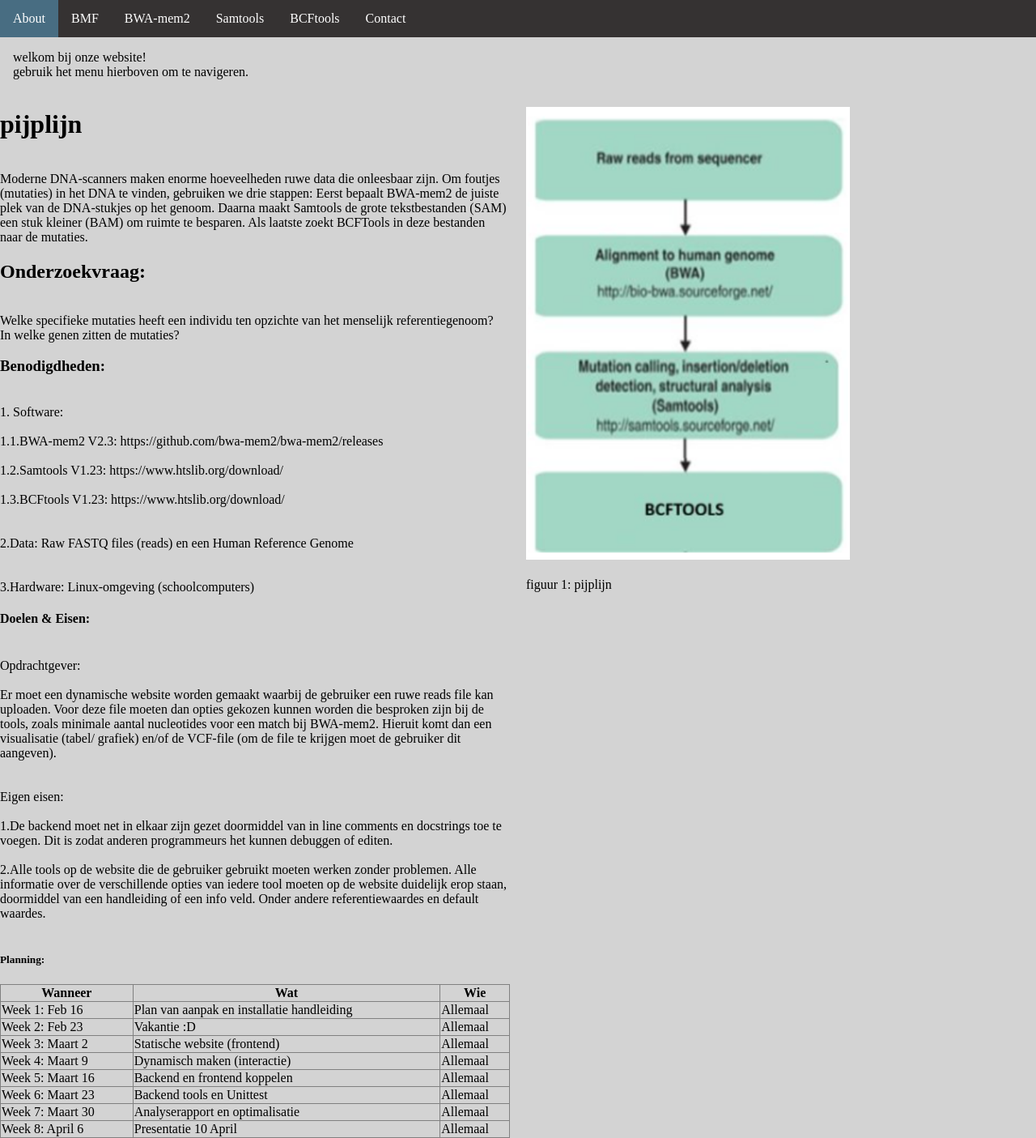
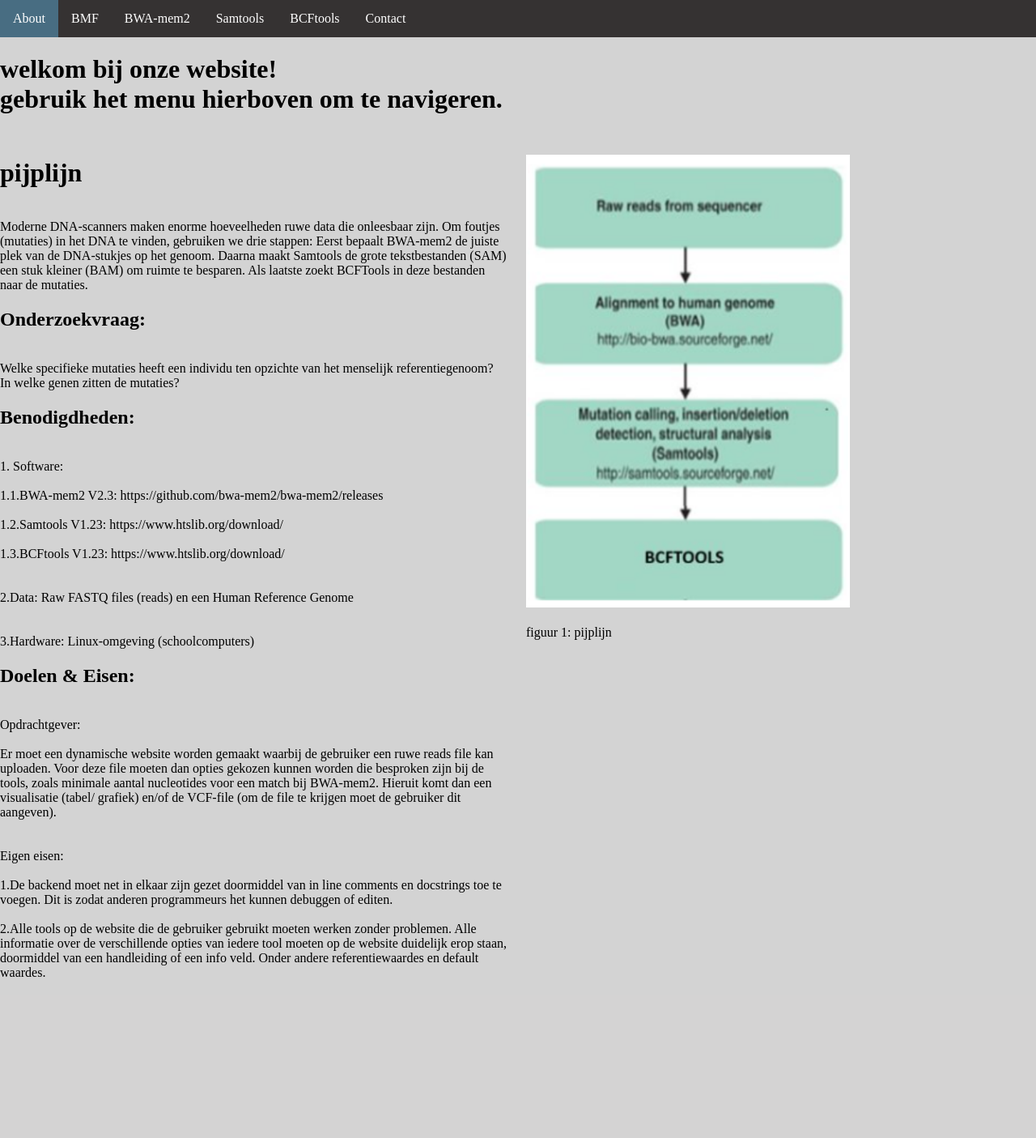
Before and after one commit to mokalashhanze/installatie-handleiding-tool, a Flask app: page / in a window 1280 px wide. Shown: the whole page at 81% size. After the commit the page ends 1206 px from the top, so only its background shows below. Run offline with Flask 3, Linux system fonts and the light colour scheme.

Commit message:
Update index.html

```diff
--- a/website/templates/index.html
+++ b/website/templates/index.html
@@ -3,10 +3,14 @@
 {% block content %}
 
         <p class="paragraph_text">
+        <h1>
+
+
         welkom bij onze website!
         <br>
         gebruik het menu hierboven om te navigeren.
         </p>
+        </h1>
         <div style="display: flex; max-width: 200ch; justify-content: space-between; gap: 20px;">
         <div style="flex: 1;">
     <h1>
@@ -26,9 +30,9 @@
     <br>
     In welke genen zitten de mutaties?
     <br>
-    <h3>
+    <h2>
         Benodigdheden:
-    </h3>
+    </h2>
     <br> 1. Software: <br>
     <br>1.1.BWA-mem2 V2.3: https://github.com/bwa-mem2/bwa-mem2/releases <br>
     <br>1.2.Samtools V1.23: https://www.htslib.org/download/ <br>
@@ -36,9 +40,9 @@
 
     <br>2.Data: Raw FASTQ files (reads) en een Human Reference Genome <br><br>
     <br>3.Hardware: Linux-omgeving (schoolcomputers)<br>
-    <h4>
+    <h2>
     Doelen & Eisen:
-    </h4>
+    </h2>
     <br>Opdrachtgever:<br><br>
     Er moet een dynamische website worden gemaakt waarbij de gebruiker een ruwe reads file kan uploaden.
     Voor deze file moeten dan opties gekozen kunnen worden die besproken zijn bij de tools,
@@ -53,58 +57,6 @@
     Alle informatie over de verschillende opties van iedere tool moeten op de website duidelijk erop staan,
     doormiddel van een handleiding of een info veld. Onder andere referentiewaardes en default waardes.
     <br><br>
-    <h5>
-    Planning:
-    </h5>
-<table border="1" style="border-collapse: collapse; width: 100%;">
-  <tr>
-    <th>Wanneer</th>
-    <th>Wat</th>
-    <th>Wie</th>
-  </tr>
-  <tr>
-    <td>Week 1: Feb 16</td>
-    <td>Plan van aanpak en installatie handleiding</td>
-    <td>Allemaal</td>
-  </tr>
-  <tr>
-    <td>Week 2: Feb 23</td>
-    <td>Vakantie :D</td>
-    <td>Allemaal</td>
-  </tr>
-  <tr>
-    <td>Week 3: Maart 2</td>
-    <td>Statische website (frontend)</td>
-    <td>Allemaal</td>
-  </tr>
-  <tr>
-    <td>Week 4: Maart 9</td>
-    <td>Dynamisch maken (interactie)</td>
-    <td>Allemaal</td>
-  </tr>
-  <tr>
-    <td>Week 5: Maart 16</td>
-    <td>Backend en frontend koppelen</td>
-    <td>Allemaal</td>
-  </tr>
-  <tr>
-    <td>Week 6: Maart 23</td>
-    <td>Backend tools en Unittest</td>
-    <td>Allemaal</td>
-  </tr>
-  <tr>
-    <td>Week 7: Maart 30</td>
-    <td>Analyserapport en optimalisatie</td>
-    <td>Allemaal</td>
-  </tr>
-  <tr>
-    <td>Week 8: April 6</td>
-    <td>Presentatie 10 April</td>
-    <td>Allemaal</td>
-  </tr>
-</table>
-
-
         </div>
         <div style="flex: 1;">
             <br>
```
